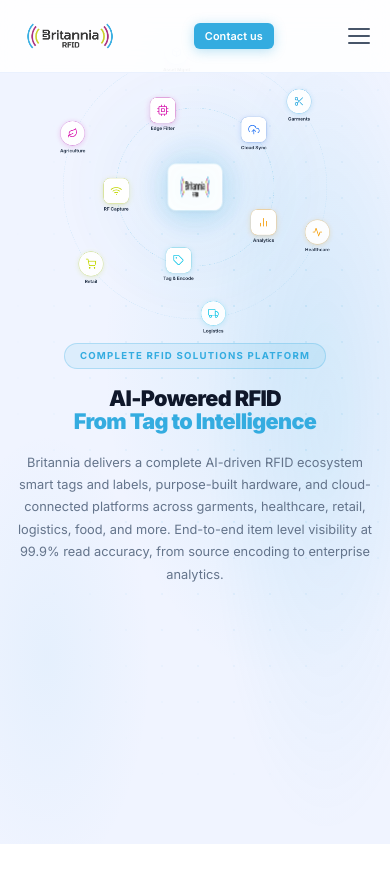
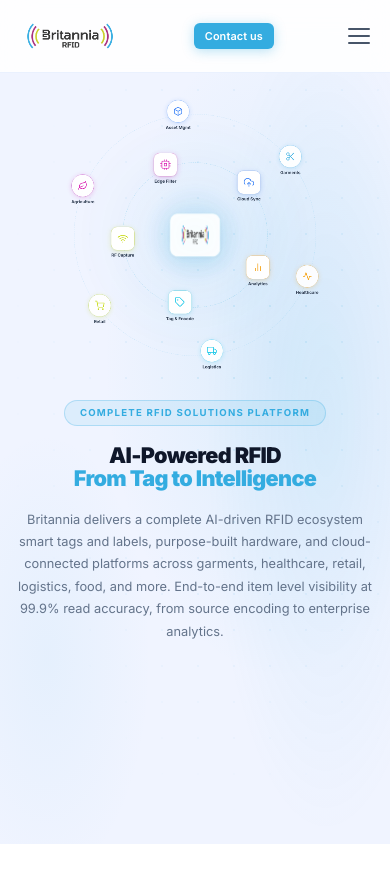
Before and after one commit to Barath-britanniarfids/britannia-rfid-web, a React (Vite) app: page / in a window 390 px wide. Shown: the top 882 px of the page. Built offline with nearby package versions, Linux system fonts and the light colour scheme.

Commit message:
fix: prevent outer orbit icons from clipping behind navbar and intro text across all mobile/tablet/laptop breakpoints

```diff
--- a/src/components/Hero.module.css
+++ b/src/components/Hero.module.css
@@ -510,17 +510,20 @@
  *  the intro text block. Switch to orbital-top / text-below layout.
  *
  *  Geometry (≤1100 px):
- *    top_offset     = 72 px (navbar) + 32 px (2 rem gap) = 104 px
+ *    top_offset     = 72 px (navbar) + 40 px (2.5 rem gap) = 112 px
  *    container_half = 400 px ÷ 2 = 200 px
- *    visual_bottom  = 104 + 200 + (0.72 × 275) = 104 + 200 + 198 = 502 px
- *    padding-top    = min(502 + 32, 100vh − 260) = min(534, 100vh − 260)
+ *    center_y       = 112 + 200 = 312 px
+ *    icon_half      = 34 px  (node 68 px tall: icon 52 + gap 4 + label 12)
+ *    top_of_icon    = 312 − (0.72 × 275) − 34 = 80 px  ✓ clears 72 px navbar
+ *    bottom_of_icon = 312 + (0.72 × 275) + 34 = 544 px
+ *    padding-top    = min(544 + 8, 100vh − 240) = min(552, 100vh − 240)
  *
  *  scale 0.72 → edge_h ≈ 217 px — fits any viewport ≥ 434 px wide.
  * ─────────────────────────────────────────────────────────────────────── */
 @media (max-width: 1100px) {
   .orbital {
     left: 50%;
-    top: calc(72px + 2rem);           /* 104 px — clears the fixed 72 px navbar */
+    top: calc(72px + 2.5rem);         /* 112 px — icon top lands at 80 px, clears navbar */
     margin-top: 0;
     width: 400px;
     height: 400px;
@@ -532,7 +535,7 @@
   .introOuter {
     align-items: flex-start;          /* anchor to top-of-content-area, not bottom */
     justify-content: center;          /* horizontally centre the text block        */
-    padding-top: min(534px, calc(100vh - 260px));
+    padding-top: clamp(552px, calc(100vh - 80px), 640px);
     padding-bottom: 2rem;
     padding-left: clamp(2rem, 6%, 5rem);
     padding-right: clamp(2rem, 6%, 5rem);
@@ -551,19 +554,21 @@
 }
 
 /* ── 3. ≤860 px — large tablet ───────────────────────────────────────────
- *    top = 96 px, half = 170 px, visual_bottom = 96 + 170 + 0.80×275 = 486 px
- *    padding-top = min(510, 100vh − 240)
+ *    top = 132 px, half = 170 px, center_y = 302 px
+ *    top_of_icon  = 302 − (0.68 × 275) − 34 = 81 px  ✓ clears navbar
+ *    bottom_of_icon = 302 + (0.68 × 275) + 34 = 523 px
+ *    padding-top  = min(523 + 8, 100vh − 240) = min(532, 100vh − 240)
  * ─────────────────────────────────────────────────────────────────────── */
 @media (max-width: 860px) {
   .orbital {
-    top: calc(72px + 3.5rem);         /* 128 px — outer ring clears 72 px navbar */
+    top: calc(72px + 3.75rem);        /* 132 px — icon top lands at 81 px, clears navbar */
     width: 340px;
     height: 340px;
   }
-  /* scale 0.80 → edge_h ≈ 241 px; fits screens ≥ 482 px wide */
-  .orbitalContent { transform: scale(0.80); }
+  /* scale 0.68 → edge_h ≈ 205 px; fits screens ≥ 410 px wide */
+  .orbitalContent { transform: scale(0.68); }
   .introOuter {
-    padding-top: min(542px, calc(100vh - 240px));
+    padding-top: clamp(532px, calc(100vh - 100px), 620px);
     padding-left: clamp(1.5rem, 5%, 3rem);
     padding-right: clamp(1.5rem, 5%, 3rem);
     padding-bottom: 1.5rem;
@@ -574,19 +579,21 @@
 }
 
 /* ── 4. ≤768 px — tablet portrait / large phone landscape ────────────────
- *    top = 88 px, half = 150 px, visual_bottom = 88 + 150 + 0.74×275 = 442 px
- *    padding-top = min(466, 100vh − 220)
+ *    top = 136 px, half = 150 px, center_y = 286 px
+ *    top_of_icon  = 286 − (0.62 × 275) − 34 = 81 px  ✓ clears navbar
+ *    bottom_of_icon = 286 + (0.62 × 275) + 34 = 491 px
+ *    padding-top  = min(491 + 8, 100vh − 220) = min(500, 100vh − 220)
  * ─────────────────────────────────────────────────────────────────────── */
 @media (max-width: 768px) {
   .orbital {
-    top: calc(68px + 1.25rem);        /* 88 px */
+    top: calc(72px + 4rem);           /* 136 px — icon top lands at 81 px, clears navbar */
     width: 300px;
     height: 300px;
   }
-  /* scale 0.74 → edge_h ≈ 223 px; fits screens ≥ 446 px wide */
-  .orbitalContent { transform: scale(0.74); }
+  /* scale 0.62 → edge_h ≈ 187 px; fits screens ≥ 374 px wide */
+  .orbitalContent { transform: scale(0.62); }
   .introOuter {
-    padding-top: min(466px, calc(100vh - 220px));
+    padding-top: clamp(500px, calc(100vh - 130px), 580px);
     padding-left: 1.5rem;
     padding-right: 1.5rem;
     padding-bottom: 1.25rem;
@@ -600,19 +607,21 @@
 }
 
 /* ── 5. ≤600 px — standard phones ───────────────────────────────────────
- *    top = 80 px, half = 135 px, visual_bottom = 80 + 135 + 0.60×275 = 380 px
- *    padding-top = min(404, 100vh − 200)
+ *    top = 132 px, half = 135 px, center_y = 267 px
+ *    top_of_icon  = 267 − (0.56 × 275) − 34 = 79 px  ✓ clears navbar
+ *    bottom_of_icon = 267 + (0.56 × 275) + 34 = 455 px
+ *    padding-top  = min(455 + 10, 100vh − 200) = min(466, 100vh − 200)
  * ─────────────────────────────────────────────────────────────────────── */
 @media (max-width: 600px) {
   .orbital {
-    top: calc(64px + 1rem);           /* 80 px */
+    top: calc(72px + 3.75rem);        /* 132 px — icon top lands at 79 px, clears navbar */
     width: 270px;
     height: 270px;
   }
-  /* scale 0.60 → edge_h ≈ 181 px; fits screens ≥ 362 px wide */
-  .orbitalContent { transform: scale(0.60); }
+  /* scale 0.56 → edge_h ≈ 169 px; fits screens ≥ 338 px wide */
+  .orbitalContent { transform: scale(0.56); }
   .introOuter {
-    padding-top: min(404px, calc(100vh - 200px));
+    padding-top: min(466px, calc(100vh - 200px));
     padding-left: 1.25rem;
     padding-right: 1.25rem;
     padding-bottom: 1rem;
@@ -629,19 +638,21 @@
 }
 
 /* ── 6. ≤425 px — Mobile L: iPhone 14 / Pixel 7 ─────────────────────────
- *    top = 76 px, half = 125 px, visual_bottom = 76 + 125 + 0.52×275 = 344 px
- *    padding-top = min(368, 100vh − 190)
+ *    top = 126 px, half = 125 px, center_y = 251 px
+ *    top_of_icon  = 251 − (0.50 × 275) − 34 = 80 px  ✓ clears navbar
+ *    bottom_of_icon = 251 + (0.50 × 275) + 34 = 422 px
+ *    padding-top  = min(422 + 10, 100vh − 190) = min(432, 100vh − 190)
  * ─────────────────────────────────────────────────────────────────────── */
 @media (max-width: 425px) {
   .orbital {
-    top: calc(62px + 0.875rem);       /* 76 px */
+    top: calc(62px + 4rem);           /* 126 px — icon top lands at 80 px, clears navbar */
     width: 250px;
     height: 250px;
   }
-  /* scale 0.52 → edge_h ≈ 157 px; fits 425 px viewport with 56 px margin each side */
-  .orbitalContent { transform: scale(0.52); }
+  /* scale 0.50 → edge_h ≈ 151 px; fits 425 px viewport with 62 px margin each side */
+  .orbitalContent { transform: scale(0.50); }
   .introOuter {
-    padding-top: min(368px, calc(100vh - 190px));
+    padding-top: min(432px, calc(100vh - 190px));
     padding-left: 1rem;
     padding-right: 1rem;
     padding-bottom: 1rem;
@@ -652,19 +663,21 @@
 }
 
 /* ── 7. ≤400 px — smallest Android phones ───────────────────────────────
- *    top = 72 px, half = 115 px, visual_bottom = 72 + 115 + 0.48×275 = 319 px
- *    padding-top = min(343, 100vh − 180)
+ *    top = 120 px, half = 115 px, center_y = 235 px
+ *    top_of_icon  = 235 − (0.44 × 275) − 34 = 80 px  ✓ clears navbar
+ *    bottom_of_icon = 235 + (0.44 × 275) + 34 = 390 px
+ *    padding-top  = min(390 + 10, 100vh − 180) = min(400, 100vh − 180)
  * ─────────────────────────────────────────────────────────────────────── */
 @media (max-width: 400px) {
   .orbital {
-    top: calc(60px + 0.75rem);        /* 72 px */
+    top: calc(60px + 3.75rem);        /* 120 px — icon top lands at 80 px, clears navbar */
     width: 230px;
     height: 230px;
   }
-  /* scale 0.48 → edge_h ≈ 145 px; fits down to 320 px screens (15 px margin) */
-  .orbitalContent { transform: scale(0.48); }
+  /* scale 0.44 → edge_h ≈ 133 px; fits down to 320 px screens (27 px margin each side) */
+  .orbitalContent { transform: scale(0.44); }
   .introOuter {
-    padding-top: min(343px, calc(100vh - 180px));
+    padding-top: min(400px, calc(100vh - 180px));
     padding-left: 1rem;
     padding-right: 1rem;
     padding-bottom: 1rem;
```
